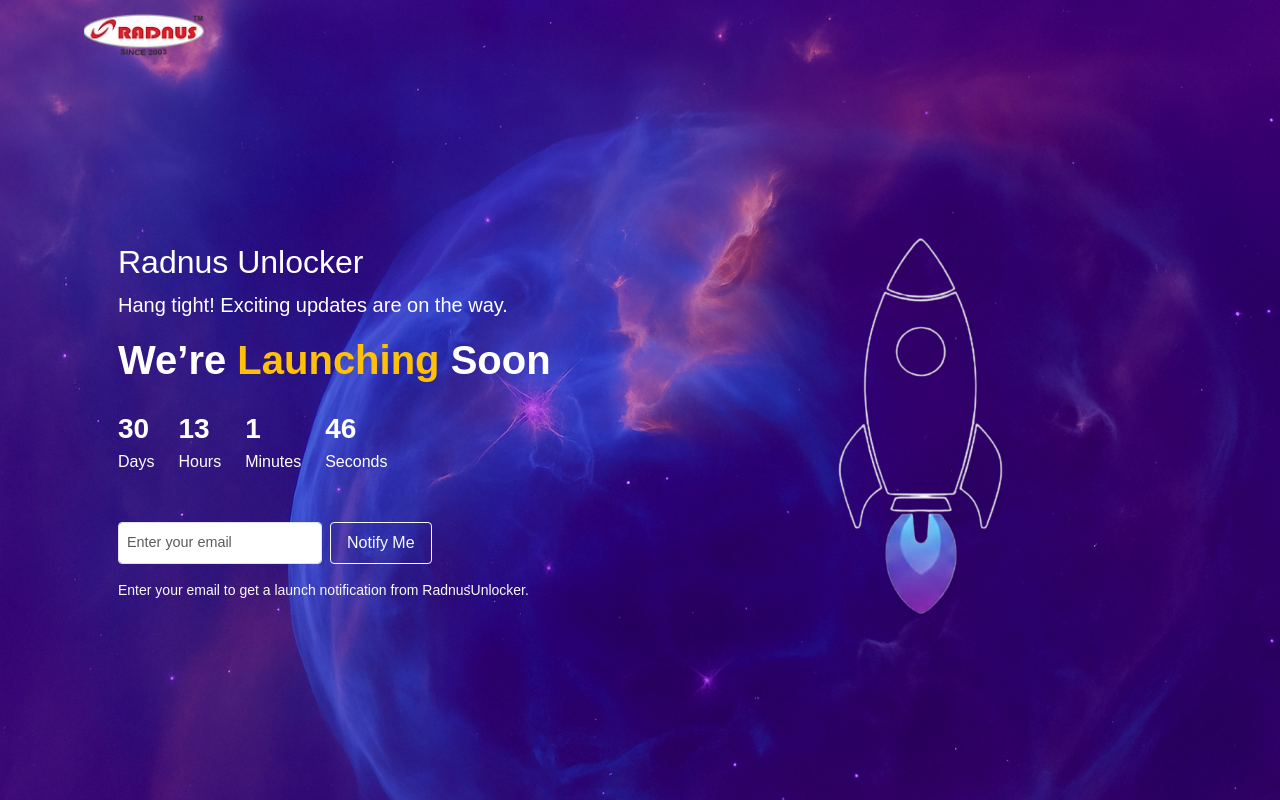
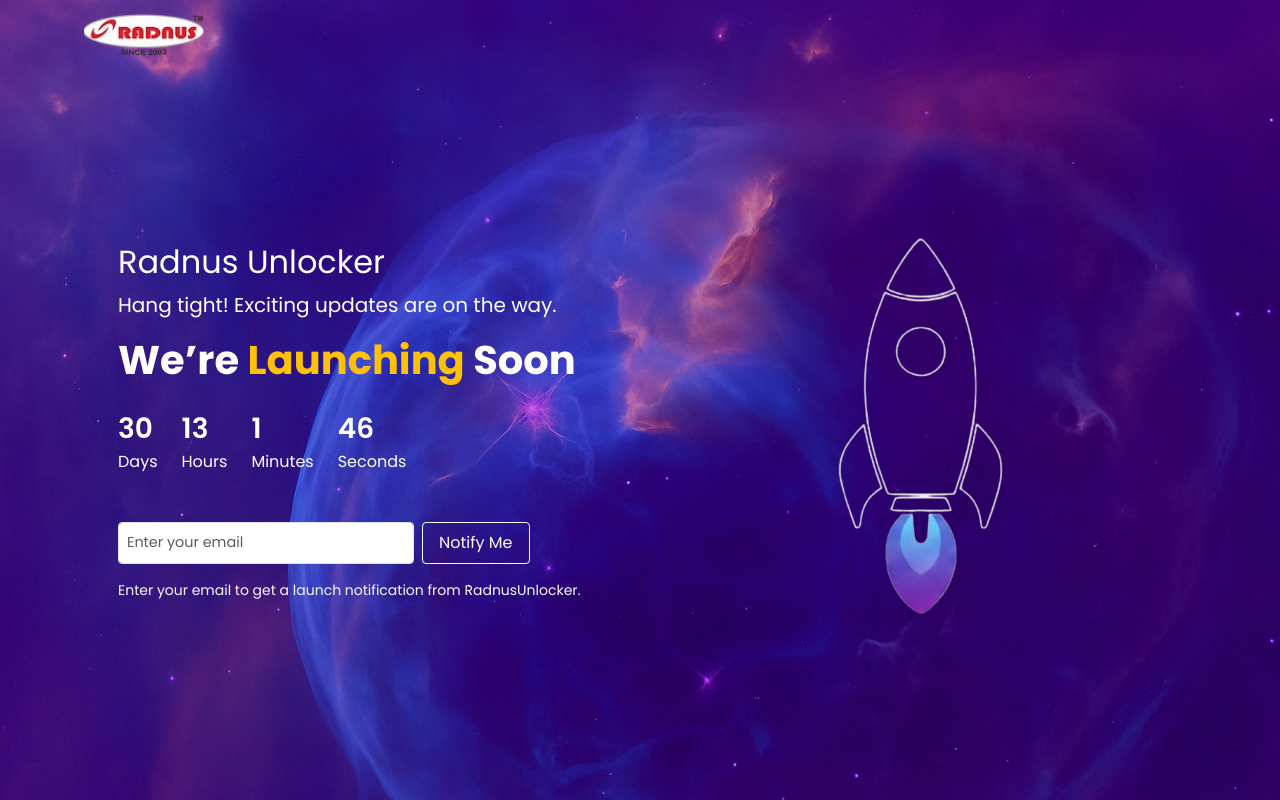
Before and after one commit to webdevelopmentdept-dotcom/radnusunlocker, a React (Vite) app: page / in a window 1280 px wide. Built offline with nearby package versions, Linux system fonts and the light colour scheme.

Commit message:
fix: favicon and font rendering

```diff
--- a/index.html
+++ b/index.html
@@ -2,7 +2,7 @@
 <html lang="en">
   <head>
     <meta charset="UTF-8" />
-    <link rel="icon" type="image/png" href="/logo2.png"/>
+    <link rel="icon" type="image/png" href="/logo2.png" />
     <meta name="viewport" content="width=device-width, initial-scale=1.0" />
     <title>Radnus Unlocker</title>
   </head>
--- a/src/App.css
+++ b/src/App.css
@@ -1,7 +1,7 @@
 @import url('https://fonts.googleapis.com/css2?family=Poppins:wght@400;600;700&display=swap');
 
 body {
-  font-family:'Outfit', sans-serif;
+  font-family: 'Poppins', sans-serif;
 }
 
 .fade-text {
--- a/src/Radnuscomingsoon.jsx
+++ b/src/Radnuscomingsoon.jsx
@@ -99,7 +99,9 @@ function Radnuscomingsoon() {
             {/* 🟣 Left Side */}
             <div className="col-md-6 d-flex flex-column justify-content-center ps-md-5 ps-lg-5">
               {/* Dynamic rotating message */}
-              <h5 className="fs-2">Radnus Unlocker</h5>
+              <h5 className="" style={{ fontSize: "2rem" }}>
+                Radnus Unlocker
+              </h5>
               <p className="fs-5 mb-3 fade-text">{message}</p>
 
               <h2 className="fw-bold display-6 mb-4">
--- a/vite.config.js
+++ b/vite.config.js
@@ -3,5 +3,5 @@ import react from '@vitejs/plugin-react'
 
 export default defineConfig({
   plugins: [react()],
-  base: './', // ✅ Important for correct relative paths
+  base: './', // required for proper build paths on live
 })
```
